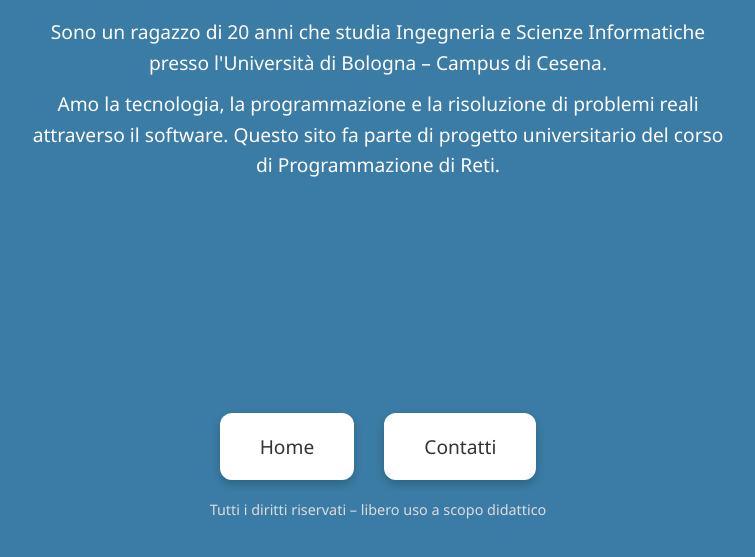
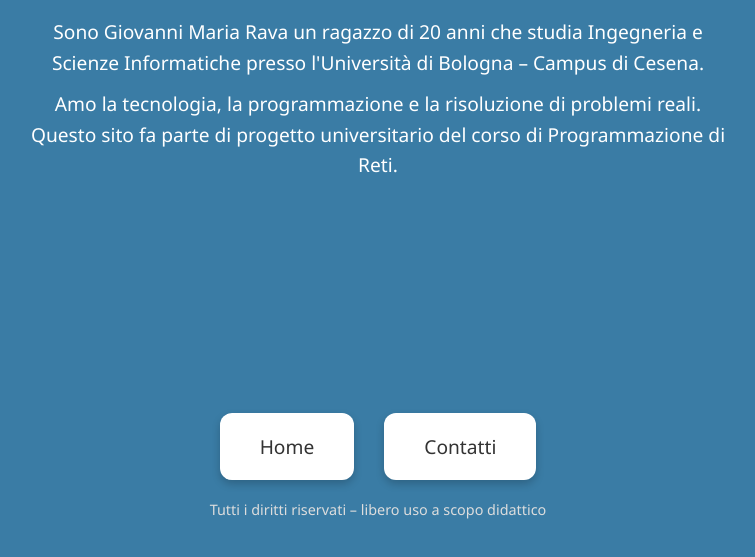
Before and after one commit to GiovanniRava/progettoProgrammazioneReti, a plain HTML site: page www/about.html in a window 1280 px wide. Shown: the part 187-744 px from the top of the page, without its empty margins (282-1037 px from the left). Drawn offline with Linux system fonts and the light colour scheme.

Commit message:
modified personal information

```diff
--- a/www/about.html
+++ b/www/about.html
@@ -56,10 +56,10 @@
             <div class="content">
                 <h1 class="top-title">Chi sono</h1>
                 <p class="bio">
-                    Sono un ragazzo di 20 anni che studia Ingegneria e Scienze Informatiche presso l'Università di Bologna – Campus di Cesena.
+                    Sono Giovanni Maria Rava un ragazzo di 20 anni che studia Ingegneria e Scienze Informatiche presso l'Università di Bologna – Campus di Cesena.
                 </p>
                 <p class="details">
-                    Amo la tecnologia, la programmazione e la risoluzione di problemi reali attraverso il software. Questo sito fa parte di progetto universitario del corso di Programmazione di Reti.
+                    Amo la tecnologia, la programmazione e la risoluzione di problemi reali. Questo sito fa parte di progetto universitario del corso di Programmazione di Reti.
                 </p>
             </div>
 
```
Also changed, not shown: 1 other file.
